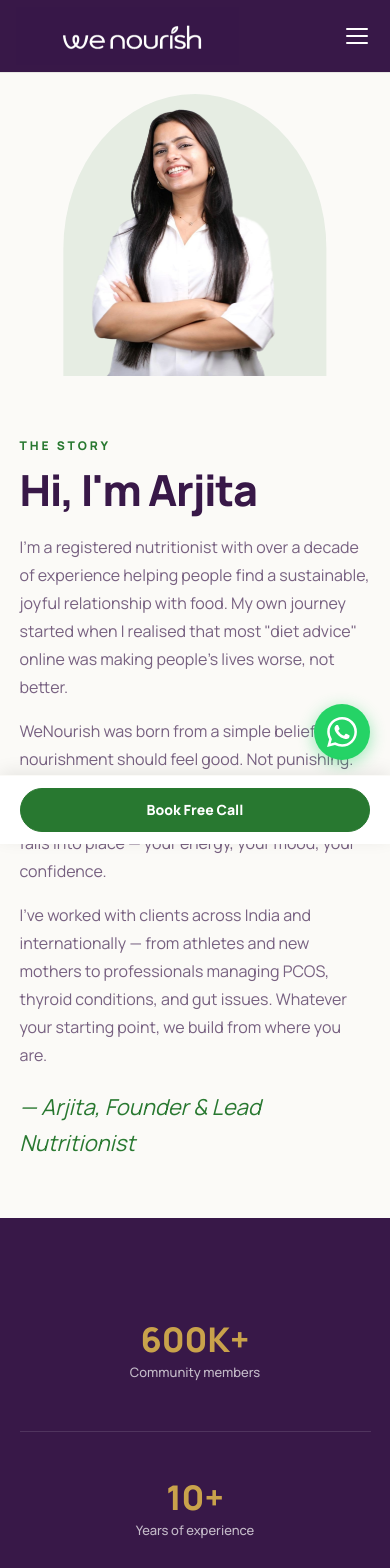
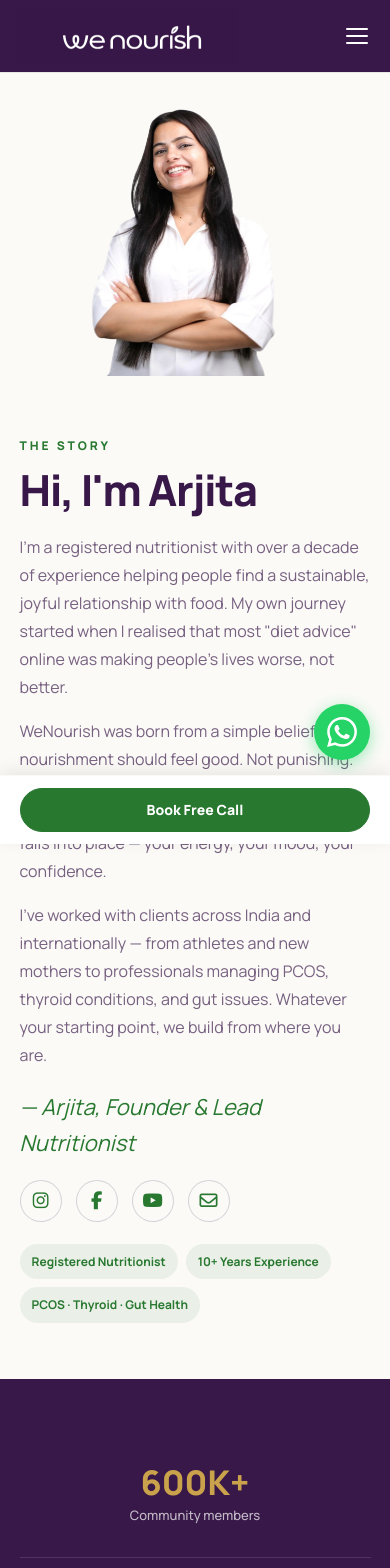
Before and after one commit to mayanksinha172/we_nourish_frontend, a React (Vite) app: page /about in a window 390 px wide. Shown: the top 1568 px of the page. Built offline with nearby package versions, Linux system fonts and the light colour scheme; a small style sheet from the web is missing.

Commit message:
update the about

```diff
--- a/index.html
+++ b/index.html
@@ -7,7 +7,7 @@
     <title>WeNourish — Nourishment, Refined</title>
     <meta name="description" content="Personalised nutrition consulting and healthy Indian recipes by Arjita. Evidence-based, practical, kind." />
     <link href="https://fonts.googleapis.com/css2?family=Manrope:wght@400;500;600;700;800&family=Fraunces:ital@1&display=swap" rel="stylesheet" />
-    <link rel="stylesheet" href="https://cdnjs.cloudflare.com/ajax/libs/font-awesome/6.5.2/css/all.min.css" integrity="sha512-SnH5WK+bZxgPHs44uWIX+LLJAJ9/2PkPKZ5QiAj6Ta86w+fsb2TkcmfRyVX3pBnMFcV7oQPJkl9QevSCWr3W==" crossorigin="anonymous" referrerpolicy="no-referrer" />
+    <link rel="stylesheet" href="https://cdnjs.cloudflare.com/ajax/libs/font-awesome/6.5.2/css/all.min.css" crossorigin="anonymous" referrerpolicy="no-referrer" />
   </head>
   <body>
     <div id="root"></div>
--- a/package.json
+++ b/package.json
@@ -11,6 +11,7 @@
   },
   "dependencies": {
     "framer-motion": "^12.40.0",
+    "lucide-react": "^1.21.0",
     "react": "^19.2.6",
     "react-dom": "^19.2.6",
     "react-helmet-async": "^3.0.0",
--- a/src/pages/About.jsx
+++ b/src/pages/About.jsx
@@ -1,9 +1,11 @@
-import { motion } from 'framer-motion';
+import { useEffect, useRef, useState } from 'react';
+import { motion, useInView } from 'framer-motion';
 import FadeUp from '../components/FadeUp';
 import ClosingCTA from '../sections/ClosingCTA';
 import PageMeta from '../components/PageMeta';
 import arjita from '../assets/arjita.png';
 import styles from './About.module.css';
+
 
 const ABOUT_SCHEMA = {
   '@context': 'https://schema.org',
@@ -11,15 +13,21 @@ const ABOUT_SCHEMA = {
   name: 'Arjita',
   jobTitle: 'Nutritionist',
   url: 'https://wenourish.in',
+  email: 'wenourish.arjita@gmail.com',
   description: 'Registered nutritionist with 10+ years of experience. Founder of WeNourish.',
   worksFor: { '@type': 'Organization', name: 'WeNourish' },
+  sameAs: [
+    'https://www.instagram.com/we_nourish',
+    'https://www.facebook.com/wenourish.arjita',
+    'https://www.youtube.com/@WeNourish',
+  ],
 };
 
 const STATS = [
-  { num: '600K+', label: 'Community members' },
-  { num: '10+',   label: 'Years of experience' },
-  { num: '5000+', label: 'Clients coached' },
-  { num: '4',     label: 'Published recipe books' },
+  { value: 600, suffix: 'K+', label: 'Community members' },
+  { value: 10, suffix: '+', label: 'Years of experience' },
+  { value: 5000, suffix: '+', label: 'Clients coached' },
+  { value: 4, suffix: '', label: 'Published recipe books' },
 ];
 
 const VALUES = [
@@ -42,6 +50,49 @@ const VALUES = [
     alt: 'Simple everyday breakfast on a kitchen table',
   },
 ];
+function CountUpNumber({ value, suffix = '' }) {
+  const ref = useRef(null);
+  const isInView = useInView(ref, { once: false, amount: 0.4 });
+  const [count, setCount] = useState(0);
+
+  useEffect(() => {
+    let animationFrame;
+
+    if (!isInView) {
+      setCount(0);
+      return;
+    }
+
+    const start = 0;
+    const duration = 1200;
+    const startTime = performance.now();
+
+    function animate(now) {
+      const progress = Math.min((now - startTime) / duration, 1);
+      const eased = 1 - Math.pow(1 - progress, 3);
+      const current = Math.floor(start + (value - start) * eased);
+
+      setCount(current);
+
+      if (progress < 1) {
+        animationFrame = requestAnimationFrame(animate);
+      }
+    }
+
+    animationFrame = requestAnimationFrame(animate);
+
+    return () => {
+      cancelAnimationFrame(animationFrame);
+    };
+  }, [isInView, value]);
+
+  return (
+    <span ref={ref}>
+      {count}
+      {suffix}
+    </span>
+  );
+}
 
 export default function About() {
   return (
@@ -72,6 +123,46 @@ export default function About() {
           <p>WeNourish was born from a simple belief: nourishment should feel good. Not punishing. Not complicated. When you eat in a way that genuinely supports your body, everything else falls into place — your energy, your mood, your confidence.</p>
           <p>I've worked with clients across India and internationally — from athletes and new mothers to professionals managing PCOS, thyroid conditions, and gut issues. Whatever your starting point, we build from where you are.</p>
           <span className="editorial" style={{ fontSize: 22, display: 'block', marginTop: 20 }}>— Arjita, Founder & Lead Nutritionist</span>
+         <div className={styles.socialLinks}>
+  <a
+    href="https://www.instagram.com/we_nourish"
+    target="_blank"
+    rel="noreferrer"
+    aria-label="Instagram"
+  >
+    <i className="fa-brands fa-instagram"></i>
+  </a>
+
+  <a
+    href="https://www.facebook.com/wenourish.arjita"
+    target="_blank"
+    rel="noreferrer"
+    aria-label="Facebook"
+  >
+    <i className="fa-brands fa-facebook-f"></i>
+  </a>
+
+  <a
+    href="https://www.youtube.com/@WeNourish"
+    target="_blank"
+    rel="noreferrer"
+    aria-label="YouTube"
+  >
+    <i className="fa-brands fa-youtube"></i>
+  </a>
+
+  <a
+    href="mailto:wenourish.arjita@gmail.com"
+    aria-label="Email"
+  >
+    <i className="fa-regular fa-envelope"></i>
+  </a>
+</div>
+<div className={styles.credentialChips}>
+  <span>Registered Nutritionist</span>
+  <span>10+ Years Experience</span>
+  <span>PCOS · Thyroid · Gut Health</span>
+</div>
         </motion.div>
       </section>
 
@@ -85,7 +176,9 @@ export default function About() {
             viewport={{ once: true }}
             transition={{ duration: .45, ease: [.22,1,.36,1], delay: i * .08 }}
           >
-            <span className={styles.statNum}>{s.num}</span>
+           <span className={styles.statNum}>
+             <CountUpNumber value={s.value} suffix={s.suffix} />
+           </span>
             <span className={styles.statLabel}>{s.label}</span>
           </motion.div>
         ))}
@@ -96,7 +189,7 @@ export default function About() {
         <FadeUp className="section-header">
           <span className="eyebrow">OUR MISSION</span>
           <h2>Nourishment without noise</h2>
-          <p style={{ maxWidth: 560, margin: '16px auto 0', color: 'rgba(255,255,255,.75)' }}>
+          <p style={{ maxWidth: 560, margin: '14px auto 0', color: 'rgba(255,255,255,.75)' }}>
             To make evidence-based nutrition accessible, personal and kind — so that every person can eat in a way that truly supports their life.
           </p>
         </FadeUp>
--- a/src/pages/About.module.css
+++ b/src/pages/About.module.css
@@ -1,18 +1,21 @@
 .story {
-  background: var(--paper);
-  display: flex; align-items: center; justify-content: space-between; gap: 60px;
-  padding: calc(var(--nav-h) + 40px) 8vw 60px;
+  background: #FBFAF7;
+  display: flex;
+  align-items: center;
+  justify-content: space-between;
+  gap: 60px;
+  padding: calc(var(--nav-h) + 40px) 8vw 96px;
+  margin-bottom: 0;
+  position: relative;
+  z-index: 1;
 }
+
 .storyPhoto {
   flex: 0 0 auto; position: relative;
   width: 35%; max-width: 380px; height: 460px; align-self: flex-start;
 }
 .blob {
-  position: absolute; bottom: 0; left: 50%; transform: translateX(-50%);
-  width: 100%; height: 88%;
-  background: var(--green-tint);
-  border-radius: 50% 50% 0 0 / 55% 55% 0 0;
-  z-index: 0;
+  display: none;
 }
 .photo {
   position: absolute; bottom: 0; left: 50%; transform: translateX(-50%);
@@ -26,26 +29,61 @@
 /* Stats band */
 .stats {
   background: var(--plum);
-  display: flex; flex-wrap: wrap; justify-content: center; gap: 0;
+  display: flex;
+  flex-wrap: wrap;
+  justify-content: center;
+  gap: 0;
+  margin-top: 0;
+  padding-top: 34px;
+  padding-bottom: 0;
+  position: relative;
+  z-index: 1;
 }
+
 .stat {
-  flex: 1 1 160px; padding: 48px 24px; text-align: center;
+  flex: 1 1 160px;
+  padding: 36px 34px 30px;
+  text-align: center;
   border-right: 1px solid rgba(255,255,255,.12);
-  display: flex; flex-direction: column; gap: 6px;
+  display: flex;
+  flex-direction: column;
+  gap: 6px;
 }
+
 .stat:last-child { border-right: none; }
 .statNum  { font-size: 42px; font-weight: 800; color: var(--gold); line-height: 1; }
 .statLabel{ font-size: 13px; color: rgba(255,255,255,.7); font-weight: 500; }
 
 /* Mission */
 .mission {
-  background: var(--plum); text-align: center; padding: 80px 5vw;
+  background: var(--plum);
+  text-align: center;
+  padding: 36px 5vw 64px;
+  margin-top: -1px;
+  position: relative;
+  z-index: 1;
 }
-.mission .eyebrow { color: var(--gold); }
-.mission h2 { color: white; }
+
+.mission :global(.eyebrow) {
+  color: var(--green);
+  font-size: 18px !important;
+  letter-spacing: 0.34em;
+  font-weight: 800;
+  margin-bottom: 16px;
+  display: inline-block;
+}
+
+.mission h2 {
+  color: white;
+}
 
 /* Values */
-.values { padding: 80px 5vw; }
+.values {
+  padding: 88px 5vw 80px;
+  background: #FBFAF7;
+  margin-top: 0;
+}
+
 .valuesGrid {
   display: grid;
   grid-template-columns: repeat(3, minmax(0, 1fr));
@@ -99,3 +137,77 @@
   .statNum { font-size: 34px; }
   .valueImgWrap { height: 160px; }
 }
+.socialLinks {
+  display: flex;
+  align-items: center;
+  gap: 14px;
+  flex-wrap: wrap;
+  margin-top: 18px;
+}
+
+.socialLinks a {
+  display: inline-flex;
+  align-items: center;
+  justify-content: center;
+  width: 42px;
+  height: 42px;
+  border: 1px solid rgba(56, 24, 72, 0.18);
+  border-radius: 50%;
+  color: var(--green);
+  background: rgba(251, 250, 247, 0.85);
+  text-decoration: none;
+  font-size: 18px;
+  transition: transform 0.25s ease, background 0.25s ease, color 0.25s ease, border-color 0.25s ease;
+}
+
+.socialLinks a:hover {
+  transform: translateY(-2px);
+  background: var(--green);
+  border-color: var(--green);
+  color: #fff;
+}
+
+.socialLinks i {
+  line-height: 1;
+}
+
+.credentialChips {
+  display: flex;
+  flex-wrap: wrap;
+  gap: 10px;
+  margin-top: 22px;
+}
+
+.credentialChips span {
+  display: inline-flex;
+  align-items: center;
+  padding: 9px 14px;
+  border-radius: 999px;
+  background: rgba(40, 120, 48, 0.08);
+  color: var(--green);
+  font-size: 13px;
+  font-weight: 700;
+}
+
+@media (max-width: 600px) {
+  .mission {
+    padding: 38px 5vw 56px;
+  }
+
+  .stats {
+    padding-top: 32px;
+  }
+
+  .stat {
+    padding: 30px 20px;
+  }
+
+  .credentialChips {
+    gap: 8px;
+  }
+
+  .credentialChips span {
+    font-size: 12px;
+    padding: 8px 12px;
+  }
+}
```
Also changed, not shown: src/pages/NutritionPlans.module.css (+58 -17 lines), 1 other file (tests, documents, lock files or other folders).
